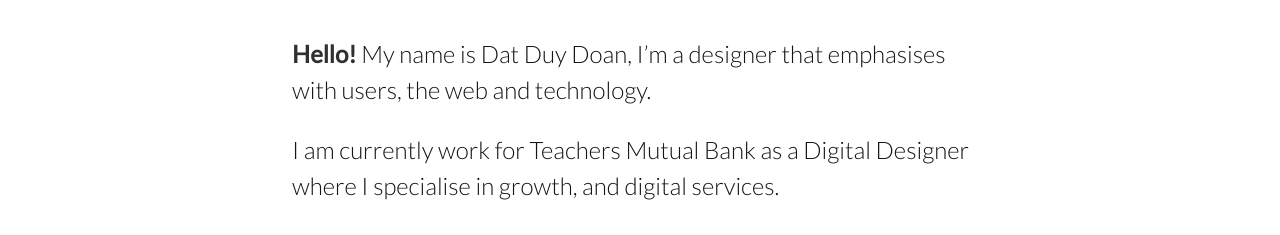
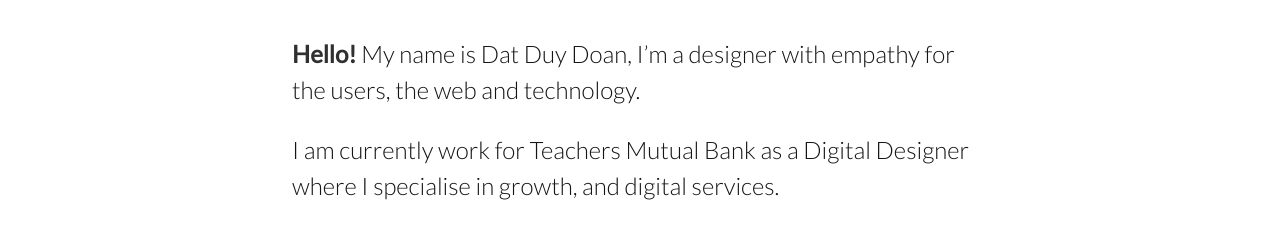
Before and after one commit to datdoan/datdoan.github.io, a Jekyll site: the page built from index.html, in a window 1280 px wide. Shown: the top 235 px of the page. Built offline with Jekyll 4.4.1, drawn with Linux system fonts in a browser that asks for light colours.

Commit message:
Update lead copy

```diff
--- a/index.html
+++ b/index.html
@@ -4,8 +4,8 @@
 ---
 <header class="wrap">
 <div class="container">
-  <p><strong>Hello!</strong> My name is Dat Duy Doan, I’m a designer that
-  emphasises with users, the web and technology.</p>
+  <p><strong>Hello!</strong> My name is Dat Duy Doan, I’m a designer with
+  empathy for the users, the web and technology.</p>
   <p>I am currently work for Teachers Mutual Bank as a Digital Designer where
   I specialise in growth, and digital services.</p>
 </div>
```
